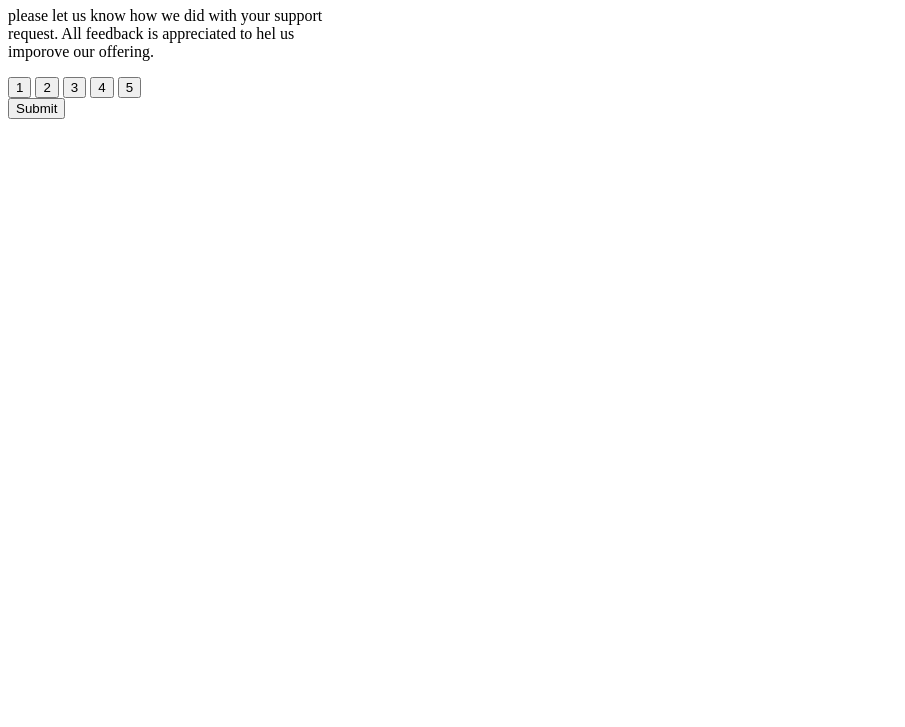
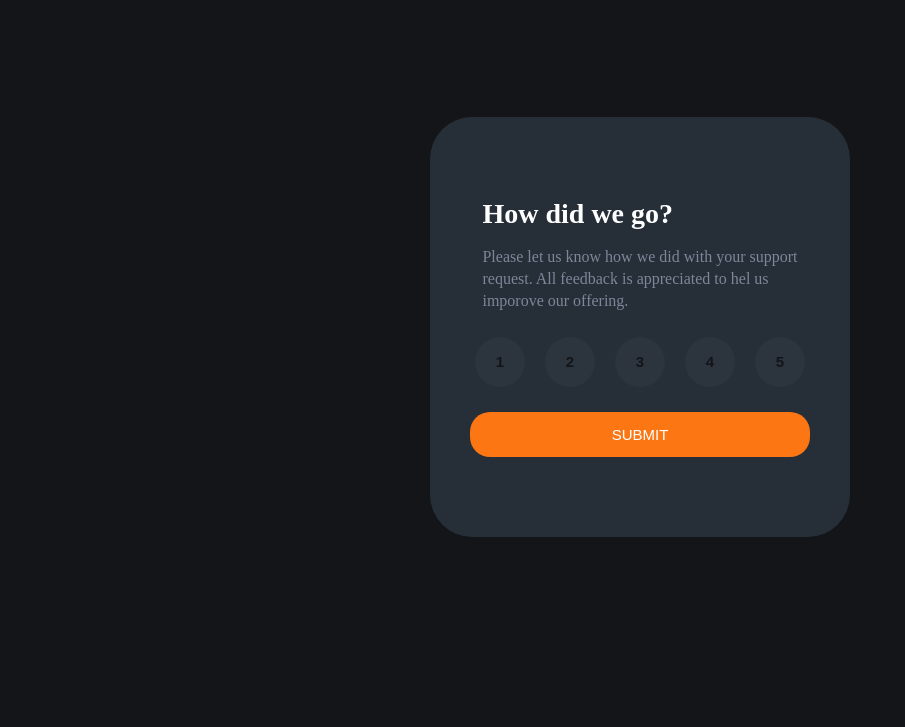
Before and after one commit to anamariagradinaru/rating-component, a plain HTML site: page index.html in a window 1280 px wide. Shown: the part 73-800 px from the top of the page, without its empty margins (0-905 px from the left). Drawn offline with Linux system fonts and the light colour scheme.

Commit message:
Styled the app with css

```diff
--- a/index.html
+++ b/index.html
@@ -9,18 +9,28 @@
 </head>
 
 <body>
-    <div>
+    <div class="container">
+        <div class="content-container">
+            <div class="content">
                 <h1>How did we go?</h1>
-        <p>please let us know how we did with your support <br /> request. All feedback is appreciated to hel us <br />
-            imporove our offering. </p>
-        <div>
+                <p>Please let us know how we did with your support <br /> request. All feedback is appreciated to hel us
+                    <br />
+                    imporove our offering.
+                </p>
+            </div>
+
+            <div class="buttons-container">
                 <button>1</button>
                 <button>2</button>
                 <button>3</button>
                 <button>4</button>
                 <button>5</button>
             </div>
-        <button>Submit</button>
+            <div class="submit-button">
+                <button>SUBMIT</button>
+            </div>
+
+        </div>
     </div>
 
     <script src="/app.js"></script>
--- a/style.css
+++ b/style.css
@@ -0,0 +1,78 @@
+* {
+    margin: 0;
+    padding: 0;
+    box-sizing: border-box;
+}
+
+:root {
+    --dark-blue: #262e38;
+    --very-dark-color: #131518;
+    --medium-gray: #7c8798;
+    --orange: #fc7614;
+}
+
+body {
+    background-color: var(--very-dark-color);
+    width: 100vw;
+    height: 100vh;
+}
+.container {
+    display: flex;
+    justify-content: center;
+    align-items: center;
+    width: 100vw;
+    height: 100vh;
+}
+
+.content-container {
+    background-color: var(--dark-blue);
+    height: 420px;
+    width: 420px;
+    display: flex;
+    flex-direction: column;
+    justify-content: center;
+    align-items: center;
+    gap: 25px;
+    border-radius: 10%;
+}
+.content-container h1 {
+    font-size: 28px;
+    color: #fff;
+}
+
+.buttons-container {
+    display: flex;
+    justify-content: center;
+    align-items: center;
+    gap: 20px;
+}
+.buttons-container button {
+    color: var(--very-dark-color);
+    background-color: #2c343e;
+    font-size: 15px;
+    width: 50px;
+    height: 50px;
+    border-radius: 50%;
+    border: none;
+    cursor: pointer;
+    font-weight: 600;
+}
+.submit-button button {
+    width: 340px;
+    height: 45px;
+    background-color: var(--orange);
+    font-size: 15px;
+    color: #fff;
+    border-radius: 20px;
+    border: none;
+    cursor: pointer;
+}
+.content-container p {
+    color: var(--medium-gray);
+    line-height: 22px;
+}
+.content {
+    display: flex;
+    flex-direction: column;
+    gap: 16px;
+}
```
Lines whose indentation alone changed are shown as unchanged.
